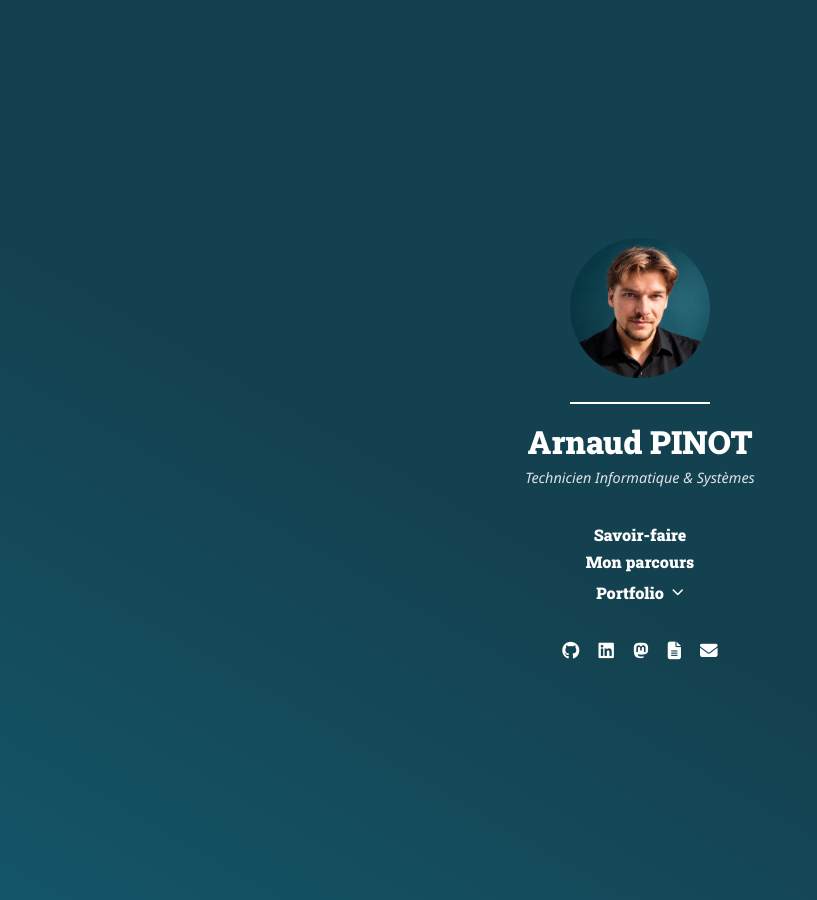
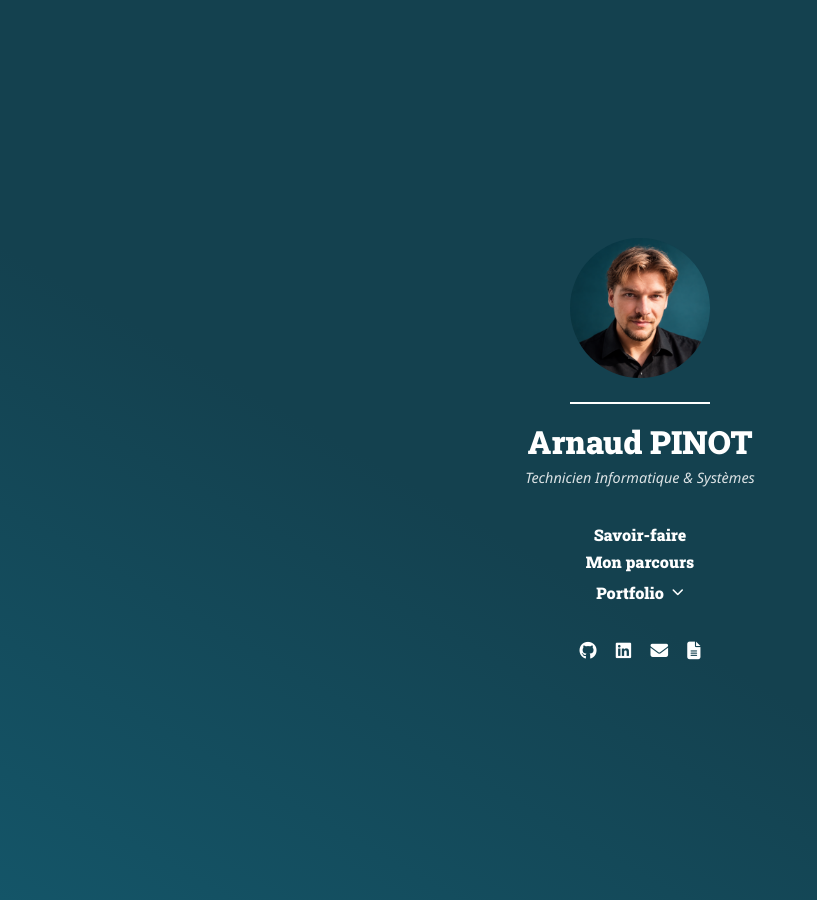
Before and after one commit to arnaud-pinot/arnaud-pinot.github.io, a Jekyll site: the page built from index.html, in a window 1280 px wide. Shown: the whole page, without its empty margins (0-817 px from the left). Built offline with Jekyll 4.4.1, drawn with Linux system fonts in a browser that asks for light colours.

Commit message:
20261116

```diff
--- a/_includes/brand-panel.html
+++ b/_includes/brand-panel.html
@@ -31,11 +31,11 @@
 
 <div class="social-links">
     <a href="https://github.com/arnaud-pinot"  class="external-link custom-tooltip" data-tooltip="Visitez mon Github" aria-label="GitHub"><i class="fa-brands fa-github"></i></a>
-    <a href="https://www.linkedin.com/in/arnaud-pinot/" class="external-link custom-tooltip" data-tooltip="Mon linkedin" aria-label="LinkedIn"><i class="fa-brands fa-linkedin"></i></a>
-    <a href="#" aria-label="Mastodon"><i class="fa-brands fa-mastodon"></i></a>
+    <a href="https://www.linkedin.com/in/arnaud-pinot/" class="external-link custom-tooltip" data-tooltip="Discutons sur LinkedIn" aria-label="LinkedIn"><i class="fa-brands fa-linkedin"></i></a>
+    <!--<a href="#" aria-label="Mastodon"><i class="fa-brands fa-mastodon"></i></a>-->
+    <a href="mailto:&#97;r&#110;au%64&#46;%70%69&#110;%6ft&#64;gm%61%69l%2e%63&#111;%6d" class="external-link custom-tooltip" data-tooltip="Parlons-en par mail" aria-label="Email"><i class="fa-solid fa-envelope"></i></a>
     <a href="{{ '/cv.html' | relative_url }}"  class="external-link custom-tooltip" data-tooltip="Téléchargez mon CV au format PDF" aria-label="Mon CV">  <i class="fa-solid fa-file-lines"></i></a>
-    <a href="#" aria-label="Email"><i class="fa-solid fa-envelope"></i></a>
-  </div>
+    </div>
 
 
 </aside>
```
